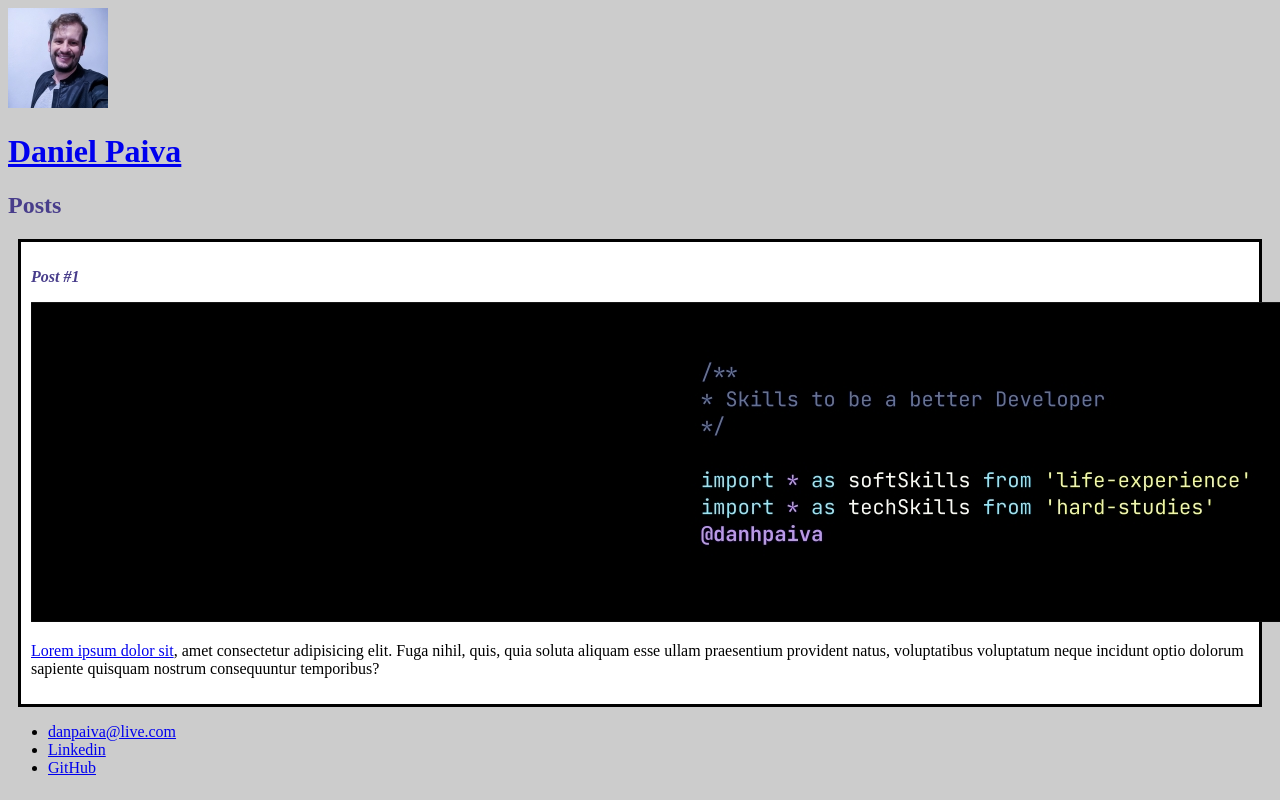
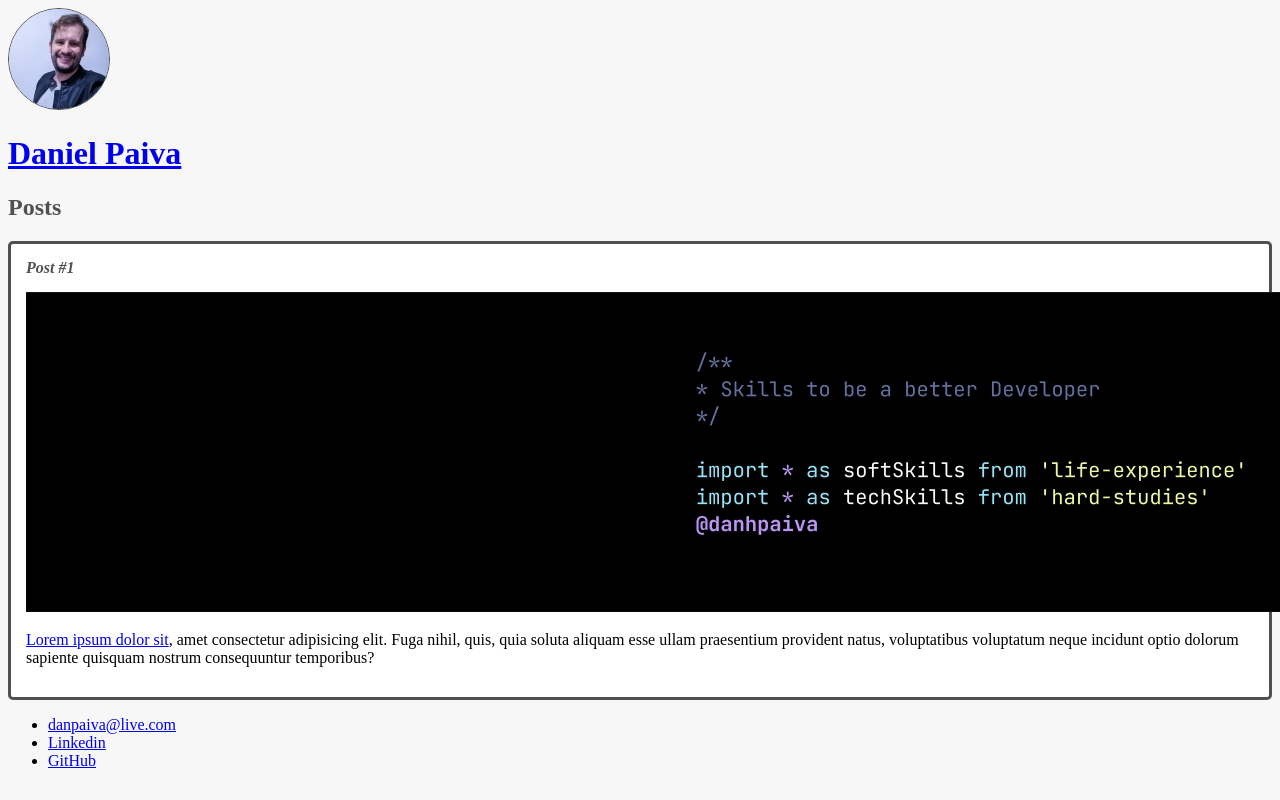
Before and after one commit to danhpaiva/bootcamp-eduzz-fullstack-developer_3, a plain HTML site: page introducaoHTML5_CCS3/index.html in a window 1280 px wide. Shown: the top 800 px of the page. Drawn offline with Linux system fonts and the light colour scheme.

Commit message:
estilizando elementos

```diff
--- a/introducaoHTML5_CCS3/index.html
+++ b/introducaoHTML5_CCS3/index.html
@@ -11,7 +11,7 @@
 
 <body>
   <header>
-    <img src="src/me.jpg" alt="Foto de Daniel Paiva">
+    <img src="src/me.jpg" alt="Foto de Daniel Paiva" class="photo">
     <h1 id="title"><a href="https://www.linkedin.com/in/danhpaiva/" target="_blank">Daniel Paiva</a></h1>
   </header>
   <section>
@@ -21,9 +21,9 @@
     <article class="post">
       <header>
         <h3 class="post_title ">Post #1</h3>
-        <img src="src/linkedin_cover_01.jpg" alt="Código">
+        <img src="src/linkedin_cover_01.jpg" alt="Código" class="post_image">
       </header>
-      <p>
+      <p class="post_content">
         <a href="mailto:danpaiva@live.com">Lorem ipsum dolor sit</a>, amet consectetur adipisicing elit. Fuga nihil,
         quis, quia soluta aliquam esse ullam
         praesentium provident natus, voluptatibus voluptatum neque incidunt optio dolorum sapiente quisquam nostrum
--- a/introducaoHTML5_CCS3/style/styles.css
+++ b/introducaoHTML5_CCS3/style/styles.css
@@ -1,21 +1,38 @@
 body {
-  background: #ccc;
+  background: #f7f7f7;
+}
+
+.photo {
+  border: 1px solid #505050;
+  border-radius: 50%;
 }
 
 #title,
 .subtitle,
 .post_title {
-  color: darkslateblue;
+  color: #505050;
 }
 
 .post_title {
   font-size: 16px;
   font-style: italic;
+  margin: 0;
+  margin-bottom: 15px;
 }
 
 .post {
   background: #fff;
-  padding: 10px;
-  border: 3px solid #000;
-  margin: 10px;
+  padding: 15px;
+  border: 3px solid #505050;
+  margin-bottom: 15px;
+  border-radius: 5px;
 }
+
+.post_content {
+  margin: 0;
+  margin-bottom: 15px;
+}
+
+.post_image {
+  margin-bottom: 15px;
+}
```
